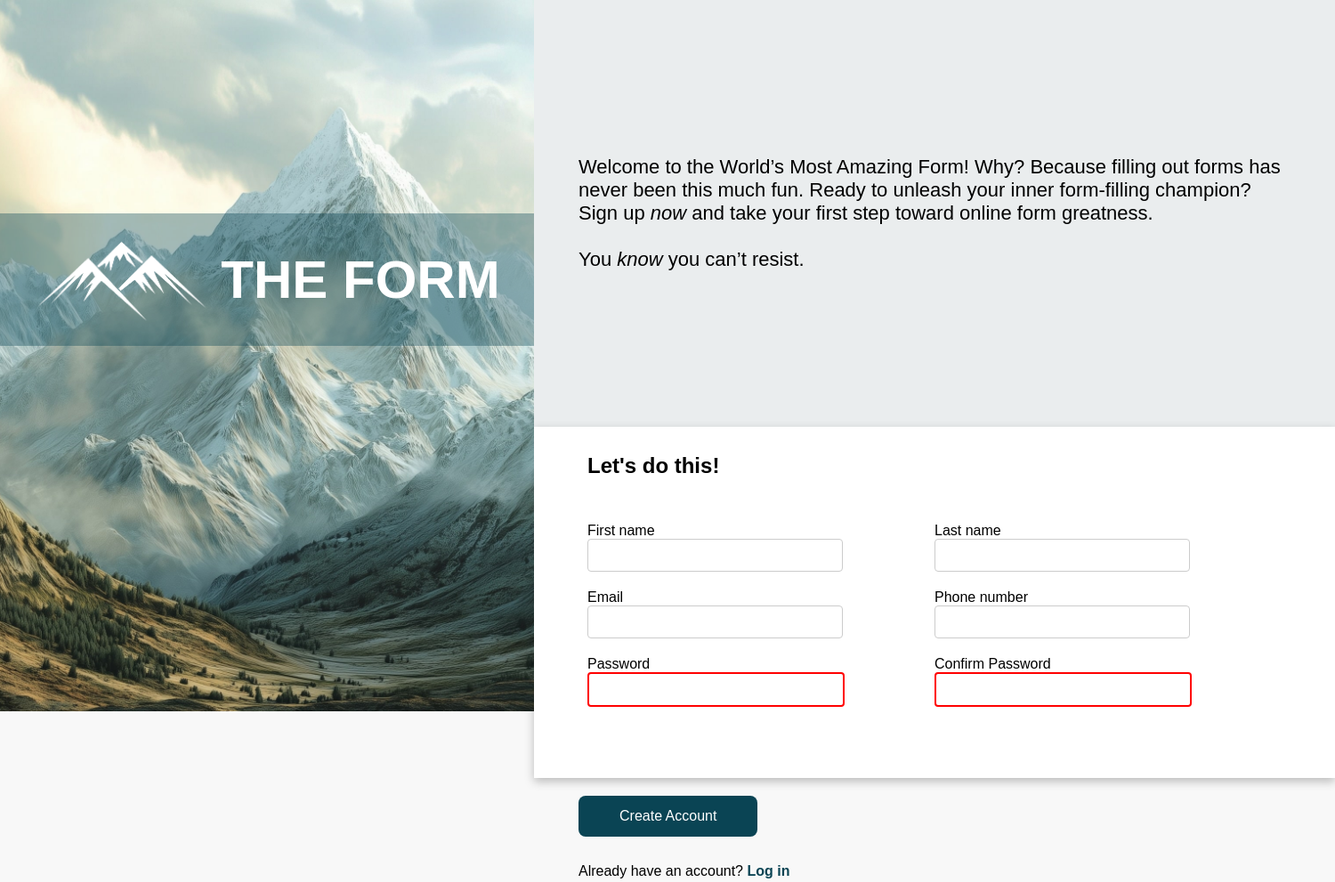
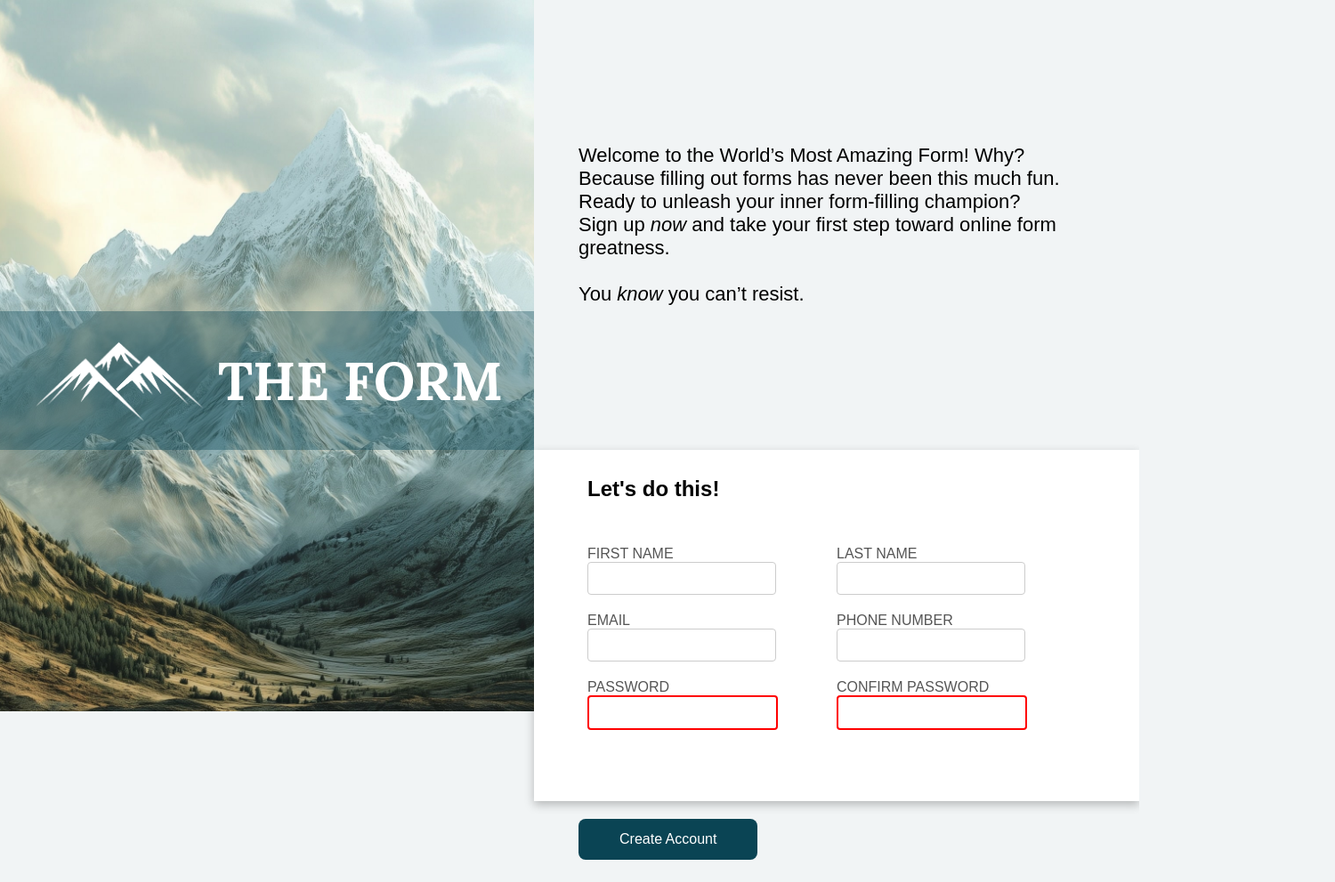
Before and after one commit to ianapavlycheva/sign-up-form, a plain HTML site: page index.html in a window 1280 px wide. Shown: the top 992 px of the page at 89% size, 1500 px wide, since content can reach past the window. Drawn offline with Linux system fonts and the light colour scheme.

Commit message:
Update style issues

```diff
--- a/index.html
+++ b/index.html
@@ -5,6 +5,12 @@
     <meta name="viewport" content="width=device-width, initial-scale=1.0" />
     <title>Sign-up Form</title>
     <link rel="stylesheet" href="styles.css" />
+    <link rel="preconnect" href="https://fonts.googleapis.com" />
+    <link rel="preconnect" href="https://fonts.gstatic.com" crossorigin />
+    <link
+      href="https://fonts.googleapis.com/css2?family=Cabin:ital,wght@0,400..700;1,400..700&family=Lora:ital,wght@0,400..700;1,400..700&display=swap"
+      rel="stylesheet"
+    />
   </head>
   <body>
     <div class="flex-container">
@@ -30,7 +36,7 @@
             You <em>know</em> you can’t resist.
           </p>
         </div>
-        <div>
+
         <form class="signup">
           <div class="shadow-box">
             <h2>Let's do this!</h2>
@@ -53,19 +59,14 @@
               </div>
               <div class="input-group">
                 <label for="password">Password</label>
-                  <input
-                    type="password"
-                    id="password"
-                    name="password"
-                    required
-                  />
+                <input type="password" id="password" name="password" required />
               </div>
               <div class="input-group">
                 <label for="confirm-password">Confirm Password</label>
                 <input
                   type="password"
                   id="confirm-password"
-                    name="conform-password"
+                  name="confirm-password"
                   required
                 />
               </div>
@@ -76,7 +77,6 @@
         </form>
       </div>
     </div>
-    </div>
     <script src="javascript.js"></script>
   </body>
 </html>
--- a/styles.css
+++ b/styles.css
@@ -6,12 +6,12 @@ body {
   justify-content: left;
   align-items: left;
   height: 100vh;
-  background-color: #f8f8f8;
+  background-color: rgba(10, 68, 84, 0.054);
 }
 
 .flex-container {
   display: flex;
-  max-width: 1800px;
+  /* max-width: 1800px; */
   margin: 0 auto;
 }
 
@@ -31,9 +31,11 @@ body {
 }
 
 .logo {
+  font-family: "Lora", serif;
   position: absolute;
-  top: 30%;
+  top: 350px;
   width: 100%;
+  min-width: 500px;
   color: white;
   display: flex;
   justify-content: center;
@@ -48,8 +50,8 @@ body {
 }
 
 .right {
-  box-sizing: border-box;
-  width: 70%;
+  min-width: 500px;
+  height: auto;
 }
 
 .info {
@@ -58,10 +60,8 @@ body {
   align-items: center;
   font-weight: 500;
   font-size: 22px;
-  background-color: rgba(10, 68, 84, 0.054);
   padding: 153px 50px;
-  height: auto;
-  min-width: 800px;
+  height: 200px;
 }
 
 .shadow-box {
@@ -101,6 +101,10 @@ body {
   border-radius: 4px;
 }
 
+label {
+  text-transform: uppercase;
+  color: rgba(0, 0, 0, 0.67);
+}
 input[type="password"]:invalid {
   border: 2px solid red;
 }
```
Lines whose indentation alone changed are shown as unchanged.
